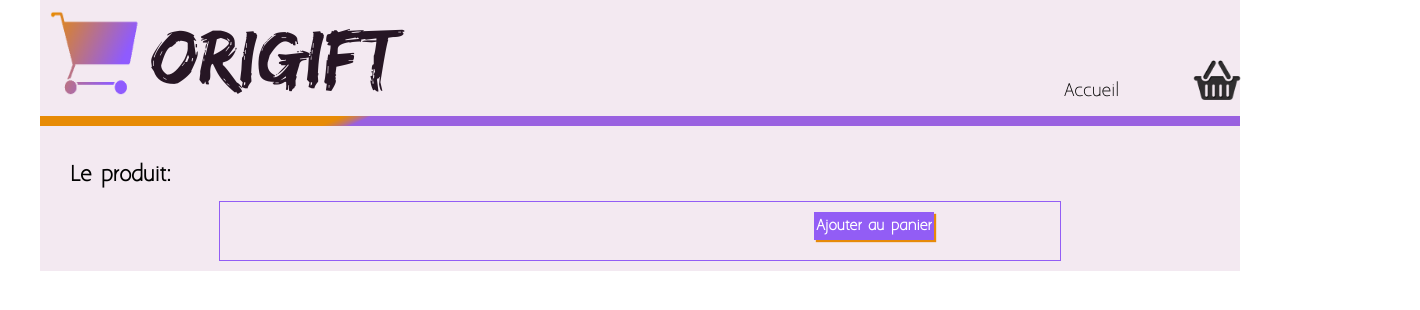
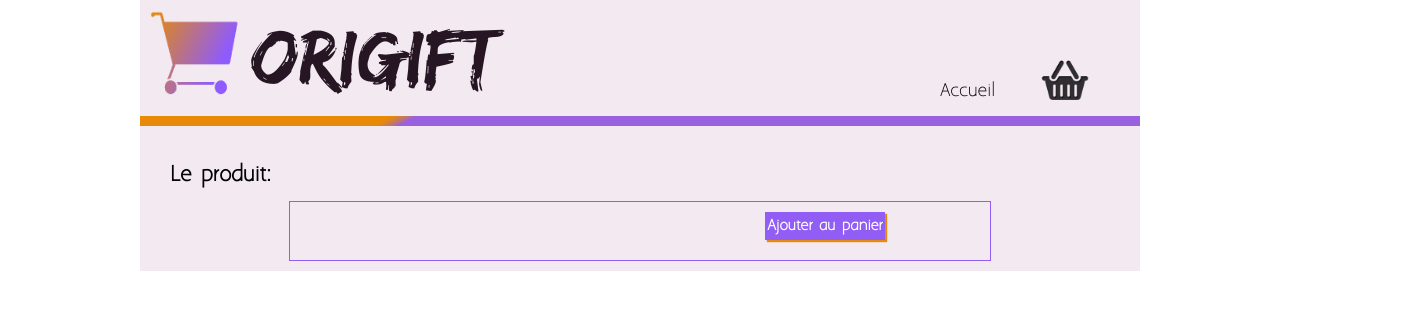
Before and after one commit to lo-sam/loicsammut_5_05032021, a website: page produit.html in a window 1280 px wide. Shown: the whole page, 1420 px wide, since content can reach past the window. Drawn offline with Linux system fonts and the light colour scheme; no server answers.

Commit message:
maj pastille panier

```diff
--- a/CSS/sass/base/_base.scss
+++ b/CSS/sass/base/_base.scss
@@ -5,7 +5,7 @@ body {
         margin-right: auto;
         min-width: 375px;
         @include xl {
-            max-width: 1200px;
+            max-width: 1000px;
             margin-left: auto;
             margin-right: auto;
         }
--- a/CSS/sass/layout/_nav.scss
+++ b/CSS/sass/layout/_nav.scss
@@ -16,12 +16,12 @@ nav {
         }
         #liAcc {
             position: absolute;
-            left: 80%;
+            left: 800px;
         }
         #liPanier {
             margin: -10px 10px 0 0;
             position: absolute;
-            left: 90%;
+            left: 900px;
             & .panierImg {
                 width: 50px;
             }
--- a/produitSelect.js
+++ b/produitSelect.js
@@ -129,7 +129,7 @@ promise.then(response => {
             }
 
             //on recharge la page
-            // document.location.reload();
+            document.location.reload();
         })
 
 
```
Also changed, not shown: CSS/style.css, 1 other file.
